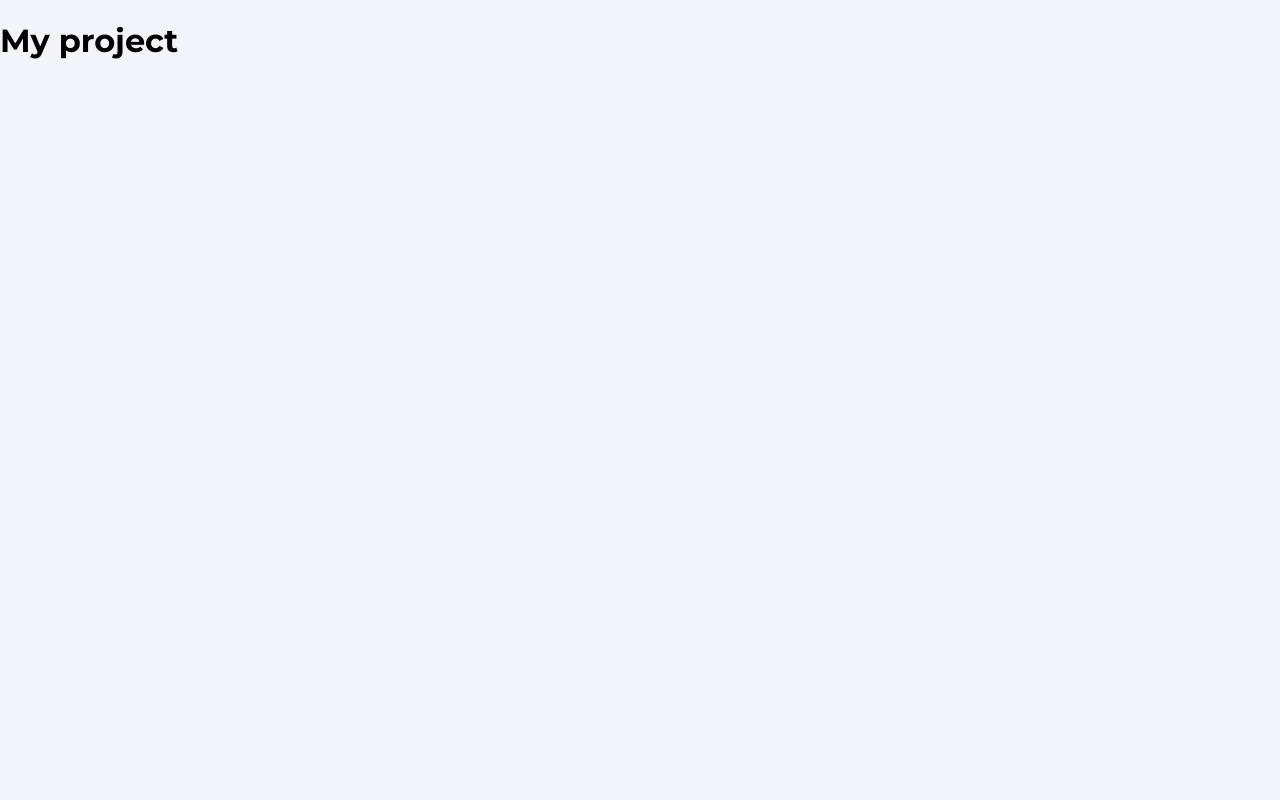
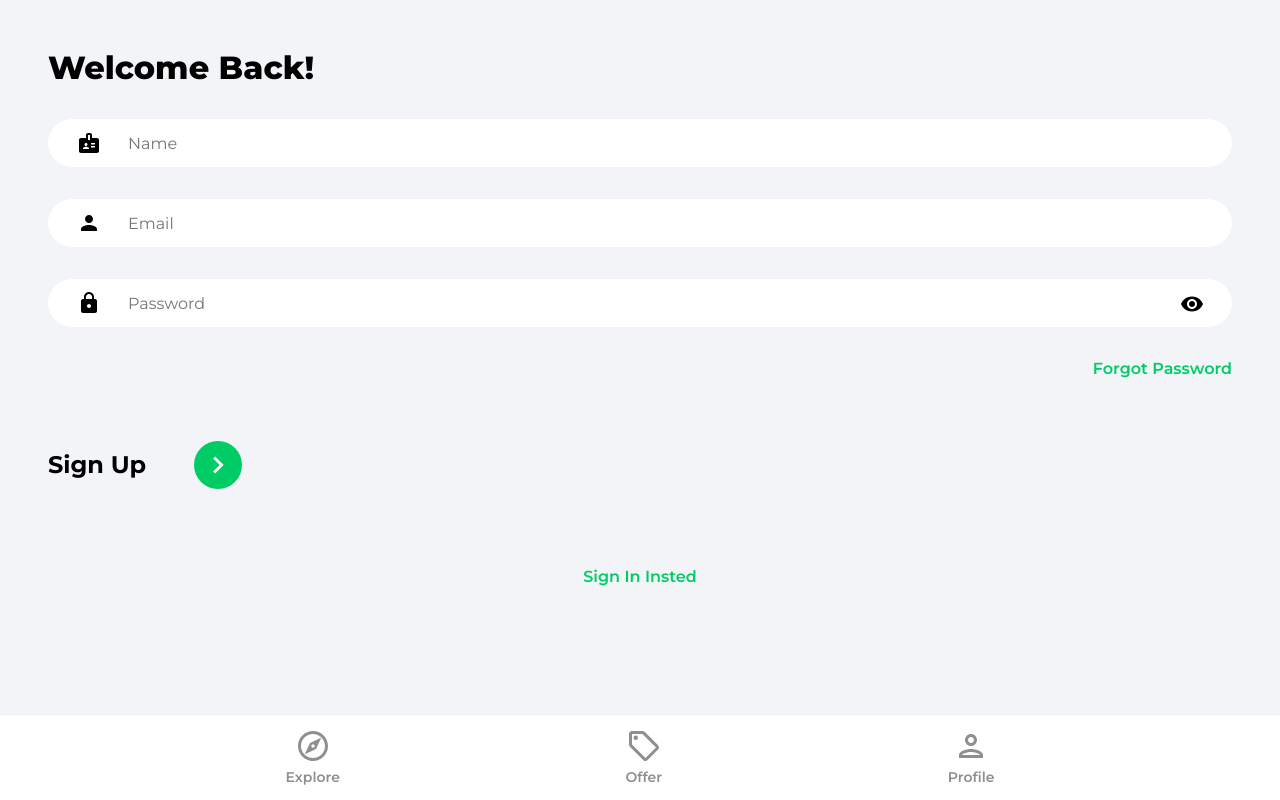
Before and after one commit to mohammad-mo/house-marketplace, a React (Create React App) app: page /sign-up in a window 1280 px wide. Built offline with nearby package versions, Linux system fonts and the light colour scheme.

Commit message:
Create pages and add firebase for sign up and login.

```diff
--- a/src/App.js
+++ b/src/App.js
@@ -1,7 +1,27 @@
-function App() {
+import { BrowserRouter as Router, Routes, Route } from 'react-router-dom'
+import Navbar from './Components/Navbar'
+import Explore from './Pages/Explore'
+import Offers from './Pages/Offers'
+import Profile from './Pages/Profile'
+import SignIn from './Pages/SignIn'
+import SignUp from './Pages/SignUp'
+import ForgotPassword from './Pages/ForgotPassword'
+
+const App = () =>
+{
   return (
     <>
-      <h1>My project</h1>
+      <Router>
+        <Routes>
+          <Route path='/' element={<Explore />} />
+          <Route path='/offers' element={<Offers />} />
+          <Route path='/profile' element={<Profile />} />
+          <Route path='/sign-in' element={<SignIn />} />
+          <Route path='/sign-up' element={<SignUp />} />
+          <Route path='/forgot-password' element={<ForgotPassword />} />
+        </Routes>
+        <Navbar />
+      </Router>
     </>
   )
 }
--- /dev/null
+++ b/src/Components/Navbar.jsx
@@ -0,0 +1,38 @@
+import { useNavigate, useLocation } from 'react-router-dom'
+import { ReactComponent as OfferIcon } from '../assets/svg/localOfferIcon.svg'
+import { ReactComponent as ExploreIcon } from '../assets/svg/exploreIcon.svg'
+import { ReactComponent as PersonOutlineIcon } from '../assets/svg/personOutlineIcon.svg'
+
+const Navbar = () =>
+{
+    const navigate = useNavigate()
+    const location = useLocation()
+
+    const pathMatchRoute = (route) =>
+    {
+        if (route === location.pathname) return true
+    }
+
+    return (
+        <footer className='navbar'>
+            <nav className="navbarNav">
+                <ul className="navbarListItems">
+                    <li className="navbarListItem" onClick={() => navigate('/')}>
+                        <ExploreIcon fill={pathMatchRoute('/') ? '#2c2c2c' : '#8f8f8f'} width='36px' height='36px' />
+                        <p className={pathMatchRoute('/') ? 'navbarListItemNameActive' : 'navbarListItemName'}>Explore</p>
+                    </li>
+                    <li className="navbarListItem" onClick={() => navigate('/offers')}>
+                        <OfferIcon fill={pathMatchRoute('/offers') ? '#2c2c2c' : '#8f8f8f'} width='36px' height='36px' />
+                        <p className={pathMatchRoute('/offers') ? 'navbarListItemNameActive' : 'navbarListItemName'}>Offer</p>
+                    </li>
+                    <li className="navbarListItem" onClick={() => navigate('/profile')}>
+                        <PersonOutlineIcon fill={pathMatchRoute('/profile') ? '#2c2c2c' : '#8f8f8f'} width='36px' height='36px' />
+                        <p className={pathMatchRoute('/profile') ? 'navbarListItemNameActive' : 'navbarListItemName'}>Profile</p>
+                    </li>
+                </ul>
+            </nav>
+        </footer>
+    )
+}
+
+export default Navbar
--- /dev/null
+++ b/src/Pages/Explore.jsx
@@ -0,0 +1,10 @@
+const Explore = () =>
+{
+    return (
+        <div>
+            <h1>Explore</h1>
+        </div>
+    )
+}
+
+export default Explore
--- /dev/null
+++ b/src/Pages/ForgotPassword.jsx
@@ -0,0 +1,10 @@
+const ForgotPassword = () =>
+{
+    return (
+        <div>
+            <h1>Forgot Password</h1>
+        </div>
+    )
+}
+
+export default ForgotPassword
--- /dev/null
+++ b/src/Pages/Offers.jsx
@@ -0,0 +1,10 @@
+const Offers = () =>
+{
+    return (
+        <div>
+            <h1>Offers</h1>
+        </div>
+    )
+}
+
+export default Offers
--- /dev/null
+++ b/src/Pages/Profile.jsx
@@ -0,0 +1,18 @@
+import { useState, useEffect } from 'react'
+import { getAuth } from 'firebase/auth'
+
+const Profile = () =>
+{
+    const [user, setUser] = useState(null)
+
+    const auth = getAuth()
+
+    useEffect(() =>
+    {
+        setUser(auth.currentUser)
+    }, [])
+
+    return user ? <h1>Welcome Back {user.displayName}</h1> : 'Not Logged In'
+}
+
+export default Profile
--- /dev/null
+++ b/src/Pages/SignIn.jsx
@@ -0,0 +1,98 @@
+import { useState } from "react"
+import { Link, useNavigate } from "react-router-dom"
+import { getAuth, signInWithEmailAndPassword } from "firebase/auth"
+import { ReactComponent as ArrowRightIcon } from '../assets/svg/keyboardArrowRightIcon.svg'
+import visibilityIcon from '../assets/svg/visibilityIcon.svg'
+
+const SignIn = () =>
+{
+    const [showPassword, setShowPassword] = useState(false)
+    const [formData, setFormData] = useState({
+        email: '',
+        password: ''
+    })
+    const { email, password } = formData
+
+    const navigate = useNavigate()
+
+    const onChange = (e) =>
+    {
+        setFormData(prevState => ({
+            ...prevState,
+            [e.target.id]: e.target.value
+        }))
+    }
+
+    const onSubmit = async (e) =>
+    {
+        e.preventDefault()
+
+        try
+        {
+            const auth = getAuth()
+
+            const userCredential = await signInWithEmailAndPassword(auth, email, password)
+
+            if (userCredential.user)
+            {
+                navigate('/')
+            }
+        }
+        catch(err)
+        {
+            console.error(err)
+        }
+    }
+
+    return (
+      <>
+        <div className="pageContainer">
+          <header>
+            <p className="pageHeader">Welcome Back!</p>
+          </header>
+          <main>
+            <form onSubmit={onSubmit}>
+              <input
+                type="email"
+                className="emailInput"
+                placeholder="Email"
+                id="email"
+                value={email}
+                onChange={onChange}
+              />
+
+              <div className="passwordInputDiv">
+                <input
+                  type={showPassword ? "text" : "password"}
+                  className="passwordInput"
+                  placeholder="Password"
+                  id="password"
+                  value={password}
+                  onChange={onChange}
+                />
+                <img
+                  src={visibilityIcon}
+                  alt="show password icon"
+                  className="showPassword"
+                  onClick={() => setShowPassword((prevState) => !prevState)}
+                />
+              </div>
+              <Link to='/forgot-password' className="forgotPasswordLink">Forgot Password</Link>
+              <div className="signInBar">
+                  <p className="signInText">
+                      Sign In
+                  </p>
+                  <button className="signInButton">
+                      <ArrowRightIcon fill="#fff" width='34px' height='34px' />
+                  </button>
+              </div>
+            </form>
+            {/* Google OAuth */}
+            <Link to='/sign-up' className="registerLink">Sign Up Insted</Link>
+          </main>
+        </div>
+      </>
+    )
+}
+
+export default SignIn
--- /dev/null
+++ b/src/Pages/SignUp.jsx
@@ -0,0 +1,120 @@
+import { useState } from 'react'
+import { Link, useNavigate } from 'react-router-dom'
+import { getAuth, createUserWithEmailAndPassword, updateProfile } from 'firebase/auth'
+import { setDoc, doc, serverTimestamp } from 'firebase/firestore'
+import { db } from '../firebase.config'
+import { ReactComponent as ArrowRightIcon } from '../assets/svg/keyboardArrowRightIcon.svg'
+import visibilityIcon from '../assets/svg/visibilityIcon.svg'
+
+const SignUp = () =>
+{
+    const [showPassword, setShowPassword] = useState(false)
+    const [formData, setFormData] = useState({
+        name: '',
+        email: '',
+        password: ''
+    })
+    const { name, email, password } = formData
+
+    const navigate = useNavigate()
+
+    const onChange = (e) =>
+    {
+        setFormData(prevState => ({
+            ...prevState,
+            [e.target.id]: e.target.value
+        }))
+    }
+
+    const onSubmit = async (e) =>
+    {
+        e.preventDefault()
+
+        try
+        {
+            const auth = getAuth()
+
+            const userCredential = await createUserWithEmailAndPassword(auth, email, password)
+
+            const user = userCredential.user
+
+            updateProfile(auth.currentUser, {
+                displayName: name
+            })
+
+            const formDataCopy = {...formData}
+            delete formDataCopy.password
+            formDataCopy.timestamp = serverTimestamp()
+
+            await setDoc(doc(db, 'users', user.uid), formDataCopy)
+
+            navigate('/')
+        }
+        catch(err)
+        {
+            console.error(err)
+        }
+    }
+
+    return (
+      <>
+        <div className='pageContainer'>
+          <header>
+            <p className='pageHeader'>Welcome Back!</p>
+          </header>
+          <main>
+            <form onSubmit={onSubmit}>
+              <input
+                type='text'
+                className='nameInput'
+                placeholder='Name'
+                id='name'
+                value={name}
+                onChange={onChange}
+              />
+              <input
+                type='email'
+                className='emailInput'
+                placeholder='Email'
+                id='email'
+                value={email}
+                onChange={onChange}
+              />
+
+              <div className='passwordInputDiv'>
+                <input
+                  type={showPassword ? 'text' : 'password'}
+                  className='passwordInput'
+                  placeholder='Password'
+                  id='password'
+                  value={password}
+                  onChange={onChange}
+                />
+                <img
+                  src={visibilityIcon}
+                  alt='show password icon'
+                  className='showPassword'
+                  onClick={() => setShowPassword((prevState) => !prevState)}
+                />
+              </div>
+              <Link to='/forgot-password' className='forgotPasswordLink'>
+                Forgot Password
+              </Link>
+              <div className='signUpBar'>
+                <p className='signUpText'>Sign Up</p>
+                <button className='signUpButton'>
+                  <ArrowRightIcon fill='#fff' width='34px' height='34px' />
+                </button>
+              </div>
+            </form>
+            {/* Google OAuth */}
+            <Link to='/sign-in' className='registerLink'>
+              Sign In Insted
+            </Link>
+          </main>
+        </div>
+      </>
+    )
+}
+
+export default SignUp
```
